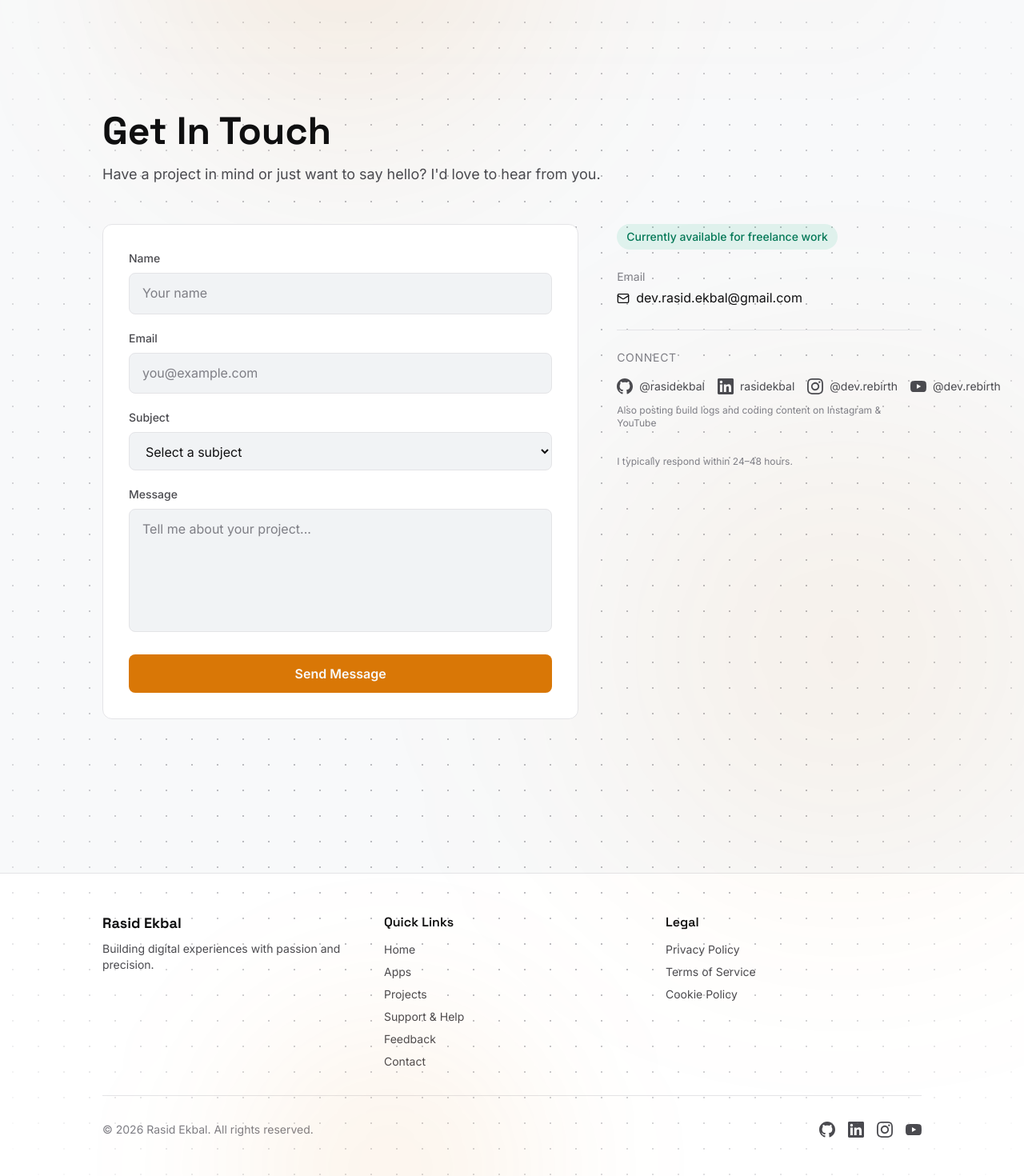
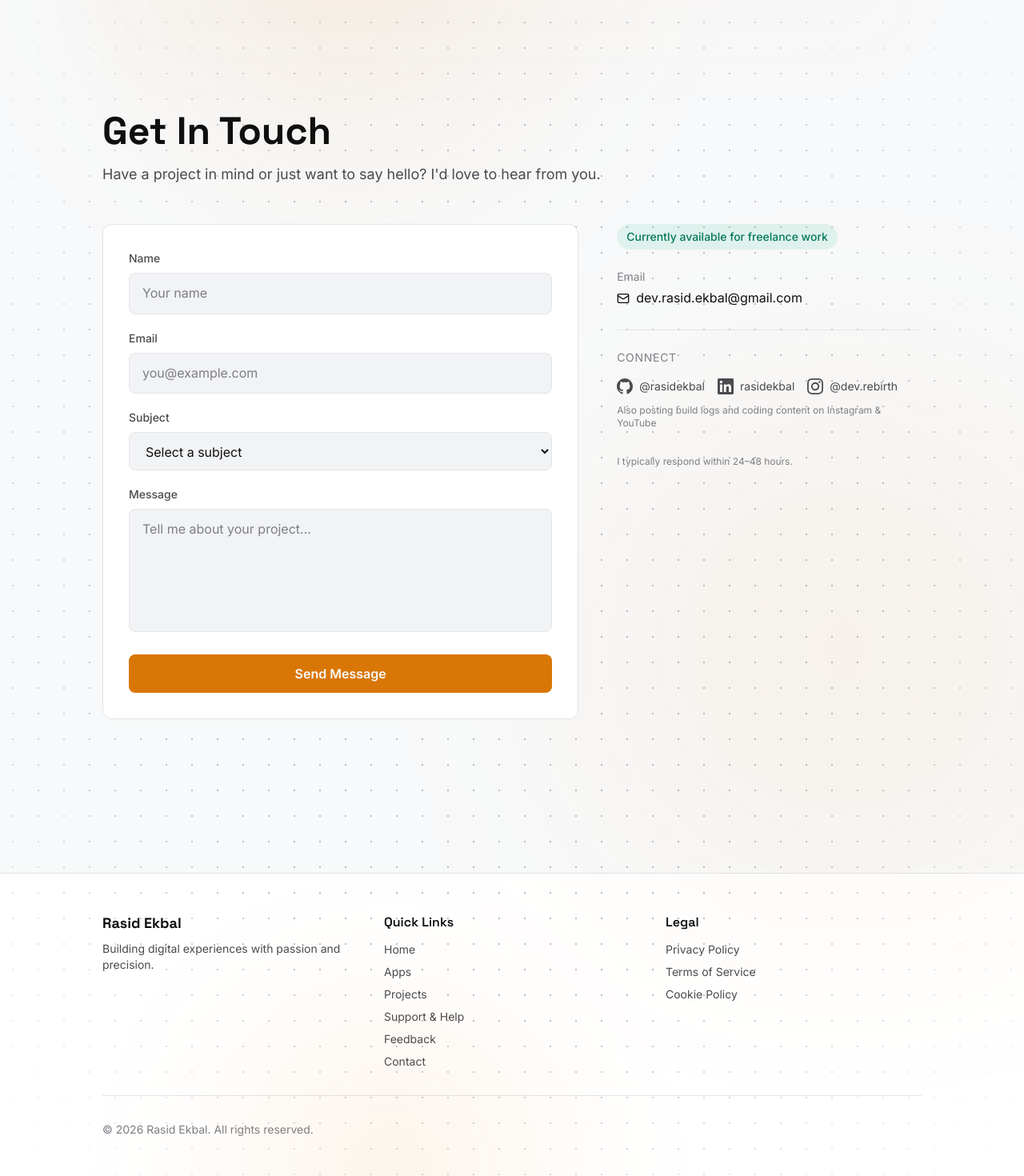
Before and after one commit to rashidekbal/portfolio, a React (Vite) app: page /contact in a window 1280 px wide. Shown: the part 84-1554 px from the top of the page at 80% size. Built offline with nearby package versions, Linux system fonts and the light colour scheme.

Commit message:
add verification code

```diff
--- a/src/components/Footer.jsx
+++ b/src/components/Footer.jsx
@@ -69,7 +69,7 @@ const Footer = () => {
           <p className="text-text-muted text-sm">
             &copy; 2026 Rasid Ekbal. All rights reserved.
           </p>
-          <SocialIcons showLabels={false} />
+
         </div>
       </div>
     </footer>
--- a/src/components/SocialIcons.jsx
+++ b/src/components/SocialIcons.jsx
@@ -28,7 +28,6 @@ const iconMap = {
   github: GithubIcon,
   linkedin: LinkedinIcon,
   instagram: InstagramIcon,
-  youtube: YoutubeIcon,
 };
 
 const SocialIcons = ({ showLabels = false }) => {
--- a/src/data/socials.js
+++ b/src/data/socials.js
@@ -1,8 +1,7 @@
 export const socialLinks = [
   { platform: "github", url: "https://github.com/rashidEkbal", handle: "@rasidekbal" },
   { platform: "linkedin", url: "https://linkedin.com/in/rasid-ekbal-6868aa31a", handle: "rasidekbal" },
-  { platform: "instagram", url: "https://instagram.com/dev.rebirth", handle: "@dev.rebirth" },
-  { platform: "youtube", url: "https://youtube.com/@dev.rebirth", handle: "@dev.rebirth" },
+  { platform: "instagram", url: "https://instagram.com/dev.rebirth", handle: "@dev.rebirth" }
 ];
 
 // TODO: Replace placeholder URLs with your actual profile URLs
```
